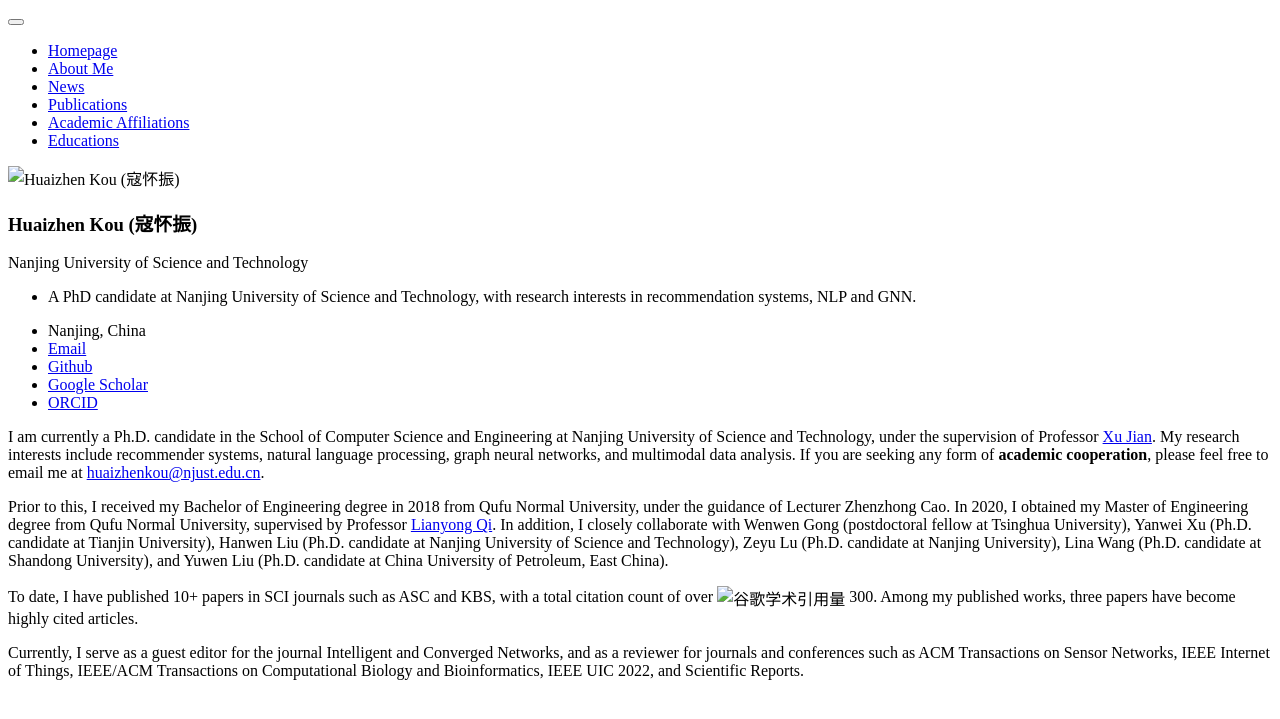
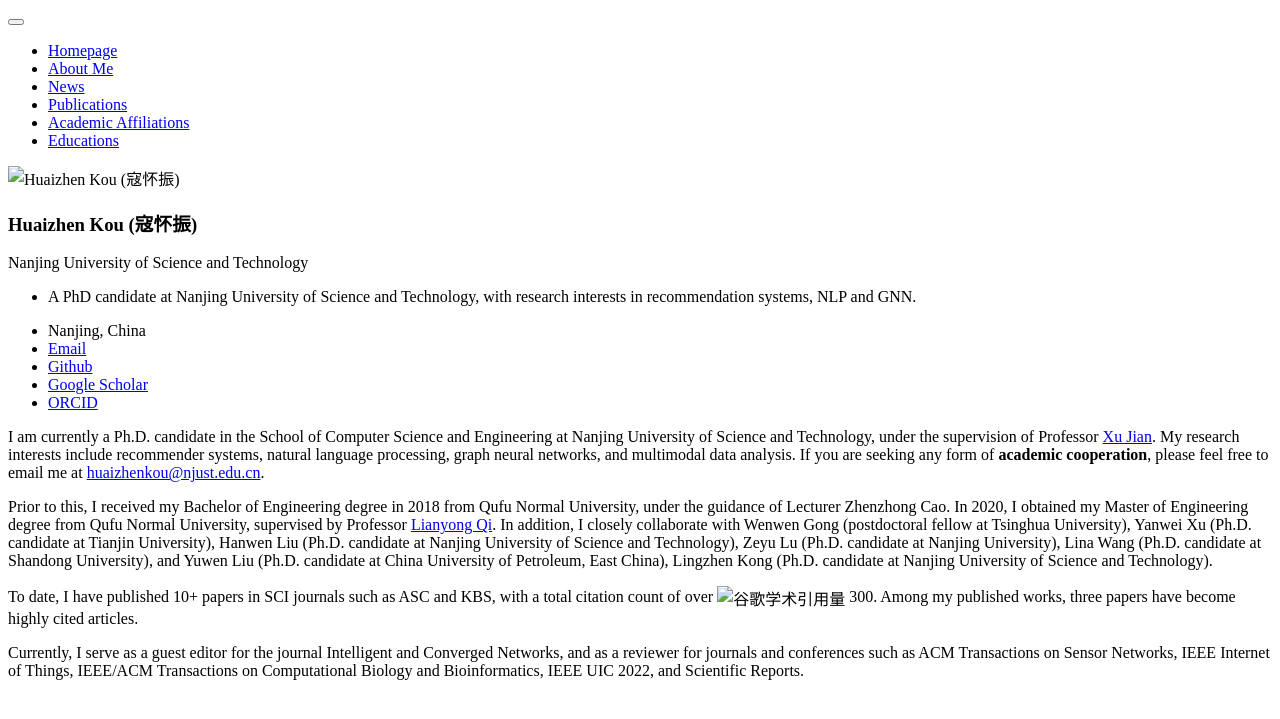
Before and after one commit to huaizhenkou/huaizhenkou.github.io, a Jekyll site: the page built from _pages/includes/intro.md, in a window 1280 px wide. Shown: the top 719 px of the page. Built offline with Jekyll 4.4.1, drawn with Linux system fonts in a browser that asks for light colours; our own code applies the rules of GitHub Pages for plain Markdown files.

Commit message:
Update intro.md

```diff
--- a/_pages/includes/intro.md
+++ b/_pages/includes/intro.md
@@ -1,6 +1,6 @@
 I am currently a Ph.D. candidate in the School of Computer Science and Engineering at Nanjing University of Science and Technology, under the supervision of Professor [Xu Jian](http://202.119.85.163/open/TutorInfo.aspx?dsbh=6!o846OAZIADvtaDDXvGCQ==&yxsh=4iVdgPyuKTE=&zydm=QP9JvMVDx3k=). My research interests include recommender systems, natural language processing, graph neural networks, and multimodal data analysis. If you are seeking any form of **academic cooperation**, please feel free to email me at [huaizhenkou@njust.edu.cn](mailto:huaizhenkou@njust.edu.cn).
 
-Prior to this, I received my Bachelor of Engineering degree in 2018 from Qufu Normal University, under the guidance of Lecturer Zhenzhong Cao. In 2020, I obtained my Master of Engineering degree from Qufu Normal University, supervised by Professor [Lianyong Qi](https://sites.google.com/view/lianyongqi/home). In addition, I closely collaborate with Wenwen Gong (postdoctoral fellow at Tsinghua University), Yanwei Xu (Ph.D. candidate at Tianjin University), Hanwen Liu (Ph.D. candidate at Nanjing University of Science and Technology), Zeyu Lu (Ph.D. candidate at Nanjing University), Lina Wang (Ph.D. candidate at Shandong University), and Yuwen Liu (Ph.D. candidate at China University of Petroleum, East China).
+Prior to this, I received my Bachelor of Engineering degree in 2018 from Qufu Normal University, under the guidance of Lecturer Zhenzhong Cao. In 2020, I obtained my Master of Engineering degree from Qufu Normal University, supervised by Professor [Lianyong Qi](https://sites.google.com/view/lianyongqi/home). In addition, I closely collaborate with Wenwen Gong (postdoctoral fellow at Tsinghua University), Yanwei Xu (Ph.D. candidate at Tianjin University), Hanwen Liu (Ph.D. candidate at Nanjing University of Science and Technology), Zeyu Lu (Ph.D. candidate at Nanjing University), Lina Wang (Ph.D. candidate at Shandong University), and Yuwen Liu (Ph.D. candidate at China University of Petroleum, East China), Lingzhen Kong (Ph.D. candidate at Nanjing University of Science and Technology).
 
 To date, I have published 10+ papers in SCI journals such as ASC and KBS, with a total citation count of over <img src="https://scholar.google.com/favicon.ico" alt="谷歌学术引用量" width="16" height="16" style="vertical-align: middle;"> 300. Among my published works, three papers have become highly cited articles.
 
```
